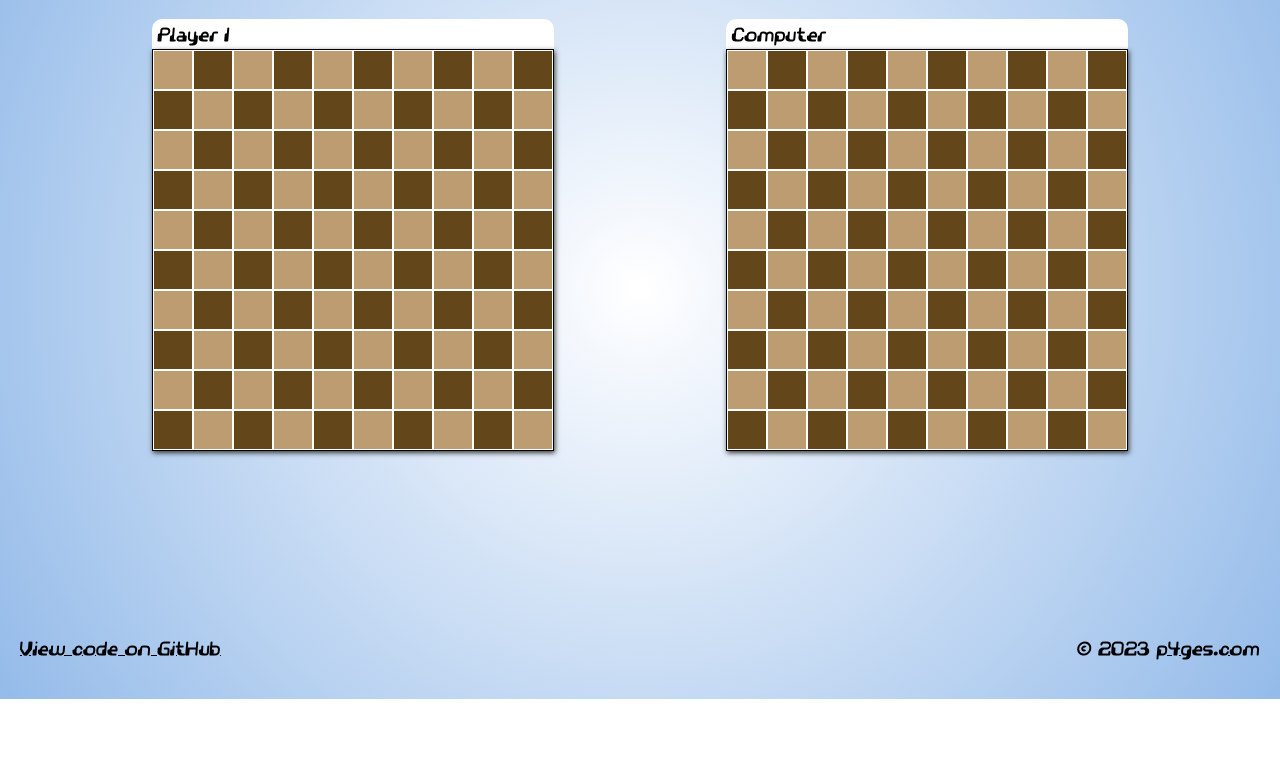
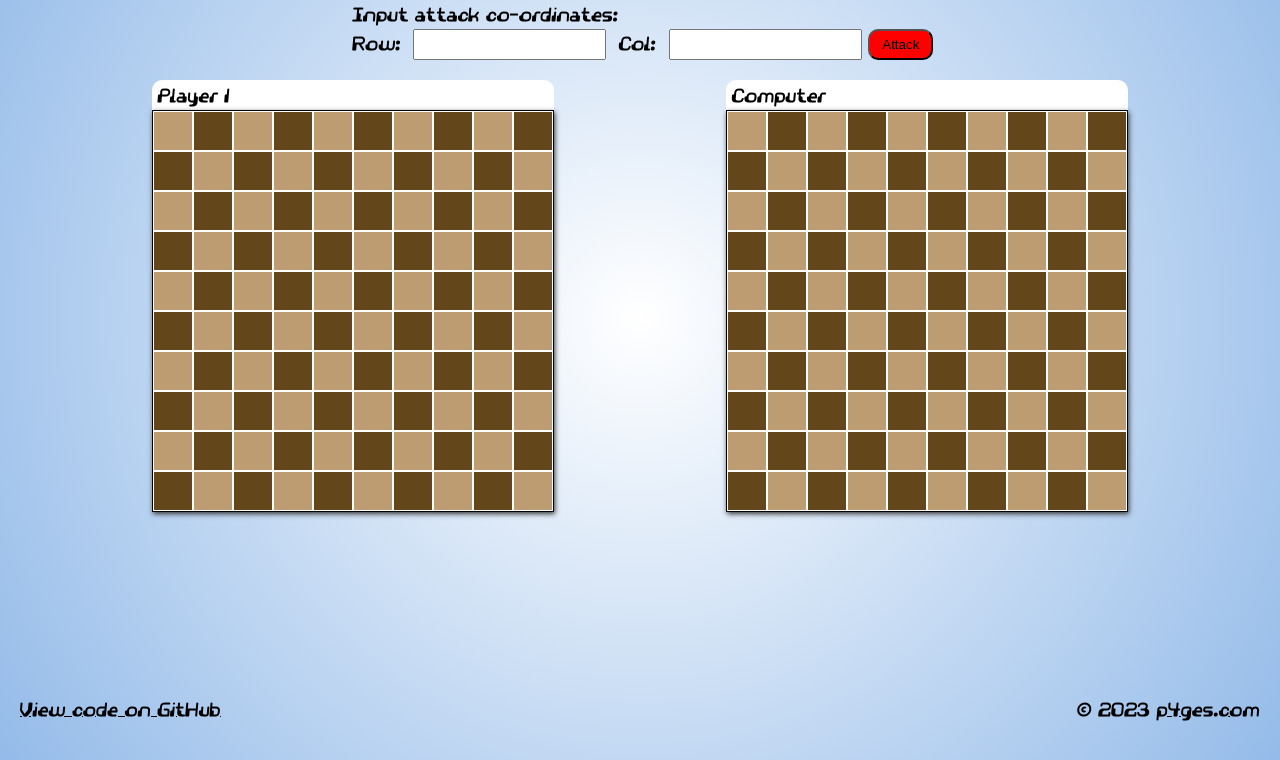
Before and after one commit to dtKinger/battlewich, a plain HTML site: page index.html in a window 1280 px wide. Shown: the part 122-882 px from the top of the page. Before the commit the page ends 821 px from the top, so only its background shows below. Drawn offline with Linux system fonts and the light colour scheme.

Commit message:
Quick and dirty way to attack for testing

```diff
--- a/index.html
+++ b/index.html
@@ -12,6 +12,15 @@
 <body class="body">
   <header class="header">
     <h1 class="h1">Battle 'Wich</h1>
+    <div class="attack-form">
+      <p>Input attack co-ordinates:</p>
+      <label for="row-coords">Row: </label>
+      <input type="text" id="row-coords">
+      <label for="col-coords">Col: </label>
+      <input type="text" id="col-coords">
+      <button class="btn attack-btn">Attack</button>
+    </div>
+
   </header>
   <main class="main">
     <div class="game">
```
Also changed, not shown: index.bundle.js (+2 -2 lines).
